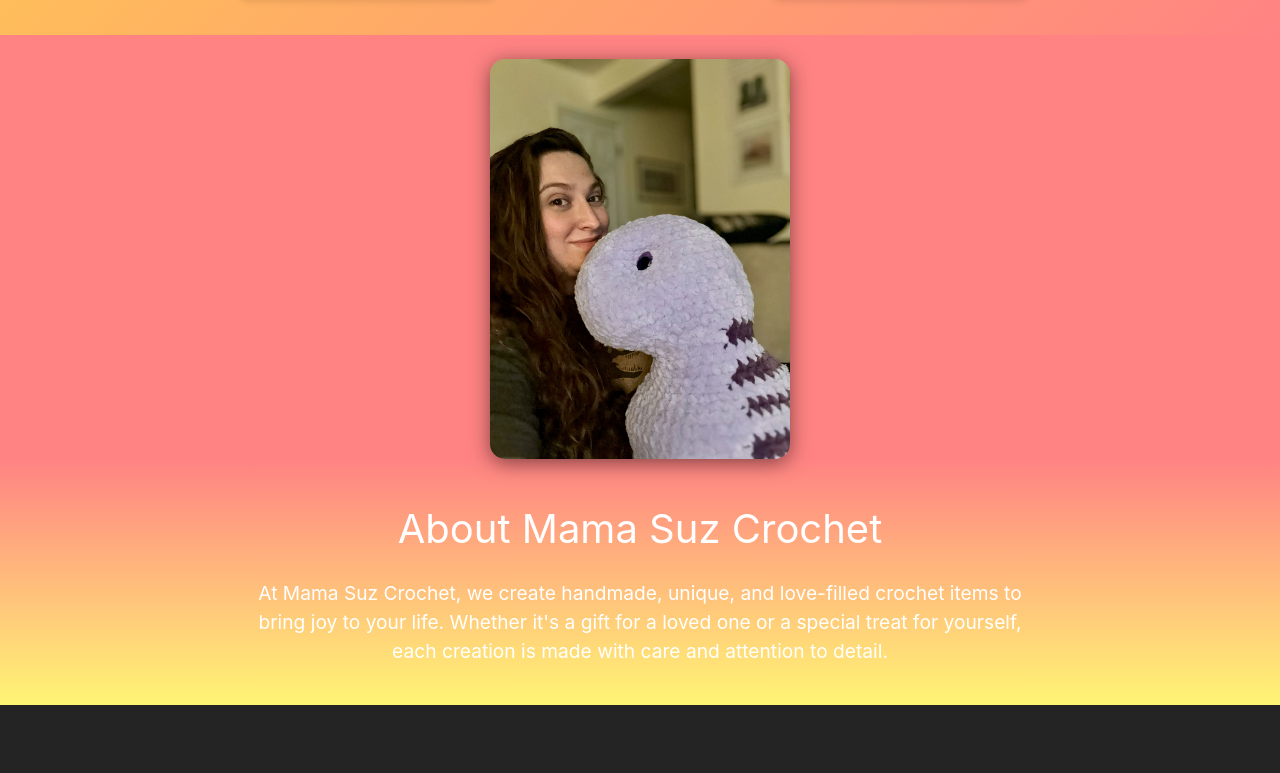
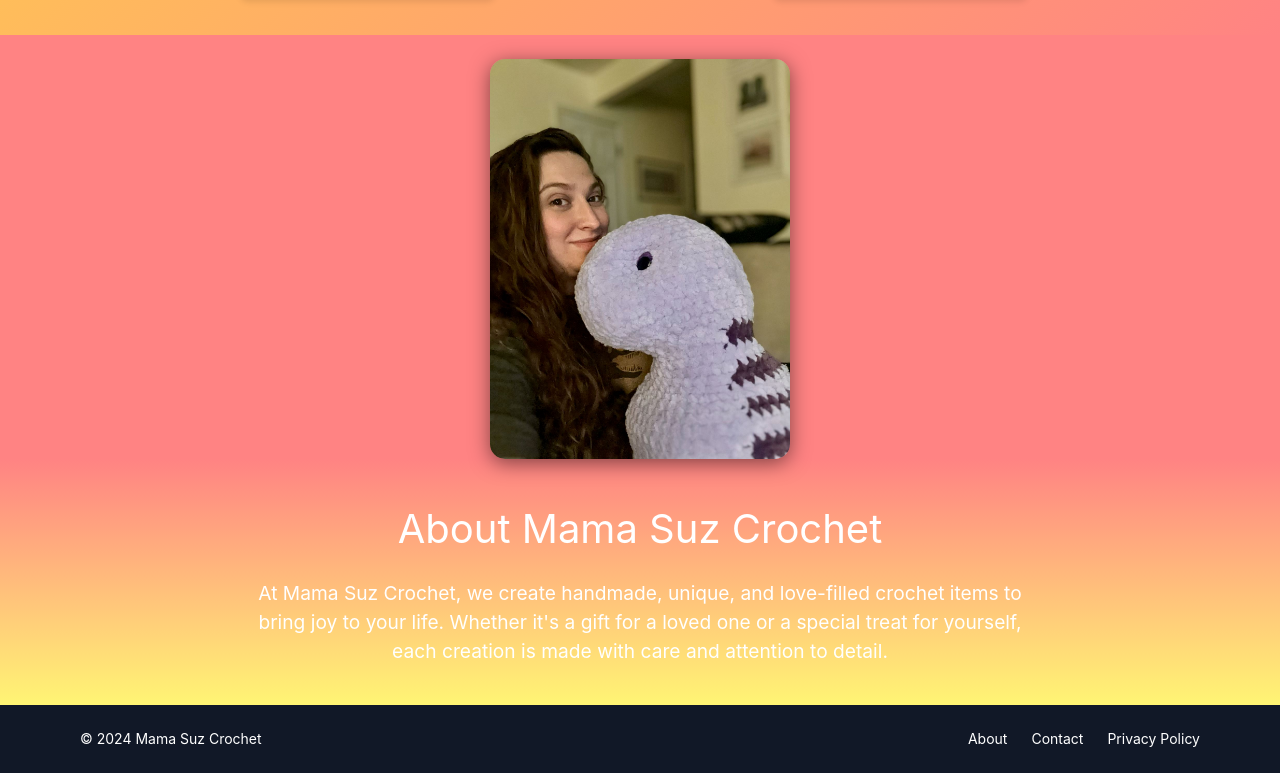
Before and after one commit to RStrozier/mama-suz-crochet, a React (Vite) app: page / in a window 1280 px wide. Shown: the part 1181-1954 px from the top of the page. Before the commit the page ends 1886 px from the top, so only its background shows below. Built offline with nearby package versions, Linux system fonts and the light colour scheme.

Commit message:
did a small build and fixed the footer

```diff
--- a/src/components/HomepageAboutPhoto.tsx
+++ b/src/components/HomepageAboutPhoto.tsx
@@ -4,6 +4,7 @@ import useInView from "../hooks/useInView";
 
 const HomepageAboutPhoto = () => {
   const isInView = useInView({ threshold: 0.1 });
+
   return (
     <>
       <div style={{ backgroundColor: "#FF8383" }}>
--- /dev/null
+++ b/src/components/footer/Footer.tsx
@@ -0,0 +1,24 @@
+import { Link } from "react-router-dom";
+
+const Footer = () => {
+  return (
+    <footer className="bg-gray-900 text-white py-6">
+      <div className="max-w-6xl mx-auto flex flex-col md:flex-row justify-between items-center space-y-4 md:space-y-0 px-4">
+        <p className="text-sm">&copy; {new Date().getFullYear()} Mama Suz Crochet</p>
+        <nav className="flex flex-wrap justify-center space-x-4 md:space-x-6">
+          <Link to="/about" className="text-sm hover:underline hover:text-yellow-400">
+            About
+          </Link>
+          <Link to="/contact" className="text-sm hover:underline hover:text-yellow-400">
+            Contact
+          </Link>
+          <Link to="/privacy" className="text-sm hover:underline hover:text-yellow-400">
+            Privacy Policy
+          </Link>
+        </nav>
+      </div>
+    </footer>
+  );
+};
+
+export default Footer;
--- a/src/pages/AboutPage.tsx
+++ b/src/pages/AboutPage.tsx
@@ -2,9 +2,7 @@
 const AboutPage = () => {
   return (
     <>
-    <div style={{ backgroundColor: '#FF8383'}}>
     <div>AboutPage</div>
-    </div>
     </>
   )
 }
--- a/src/routes/AppRouter.tsx
+++ b/src/routes/AppRouter.tsx
@@ -4,6 +4,7 @@ import AboutPage from "../pages/AboutPage"
 import ShopPage from "../pages/ShopPage"
 import PageNotFound from "../pages/PageNotFound"
 import Navbar from "../components/navbar/Navbar"
+import Footer from "../components/footer/Footer"
 
 const AppRouter = () => {
   return (
@@ -15,6 +16,7 @@ const AppRouter = () => {
       <Route path="/shop" element={<ShopPage />} />
       <Route path="*" element={<PageNotFound />} />
     </Routes>
+    <Footer />
   </BrowserRouter>
   )
 }
```
